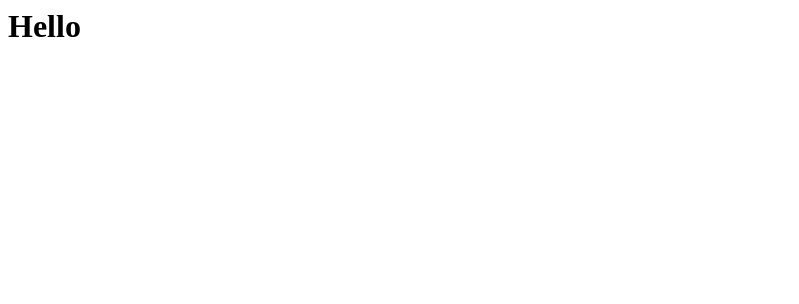
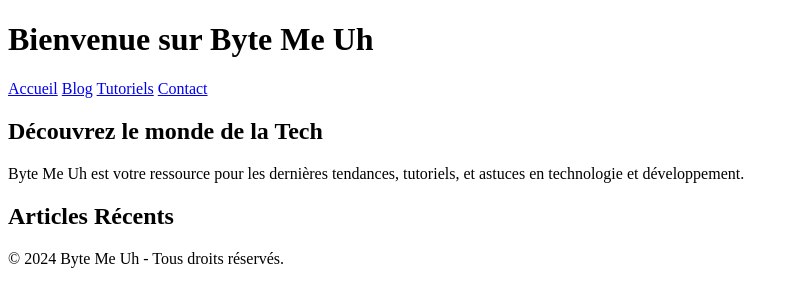
Before and after one commit to Pinappll/bytemeuh, a plain HTML site: page index.html in a window 1280 px wide. Shown: the whole page, without its empty margins (0-799 px from the left). Drawn offline with Linux system fonts and the light colour scheme.

Commit message:
Update index.html

```diff
--- a/index.html
+++ b/index.html
@@ -1 +1,35 @@
-<h1>Hello</h1>
+<!DOCTYPE html>
+<html lang="fr">
+<head>
+  <meta charset="UTF-8">
+  <meta name="viewport" content="width=device-width, initial-scale=1.0">
+  <title>Byte Me Uh - Accueil</title>
+  <link rel="stylesheet" href="styles.css">
+</head>
+<body>
+  <header>
+    <h1>Bienvenue sur Byte Me Uh</h1>
+    <nav>
+      <a href="index.html">Accueil</a>
+      <a href="blog.html">Blog</a>
+      <a href="tutoriels.html">Tutoriels</a>
+      <a href="contact.html">Contact</a>
+    </nav>
+  </header>
+  <main>
+    <section class="intro">
+      <h2>Découvrez le monde de la Tech</h2>
+      <p>Byte Me Uh est votre ressource pour les dernières tendances, tutoriels, et astuces en technologie et développement.</p>
+    </section>
+    <section class="latest-articles">
+      <h2>Articles Récents</h2>
+      <div class="articles-grid">
+        <!-- Vous pouvez ajouter des aperçus d'articles ici -->
+      </div>
+    </section>
+  </main>
+  <footer>
+    <p>&copy; 2024 Byte Me Uh - Tous droits réservés.</p>
+  </footer>
+</body>
+</html>
```
